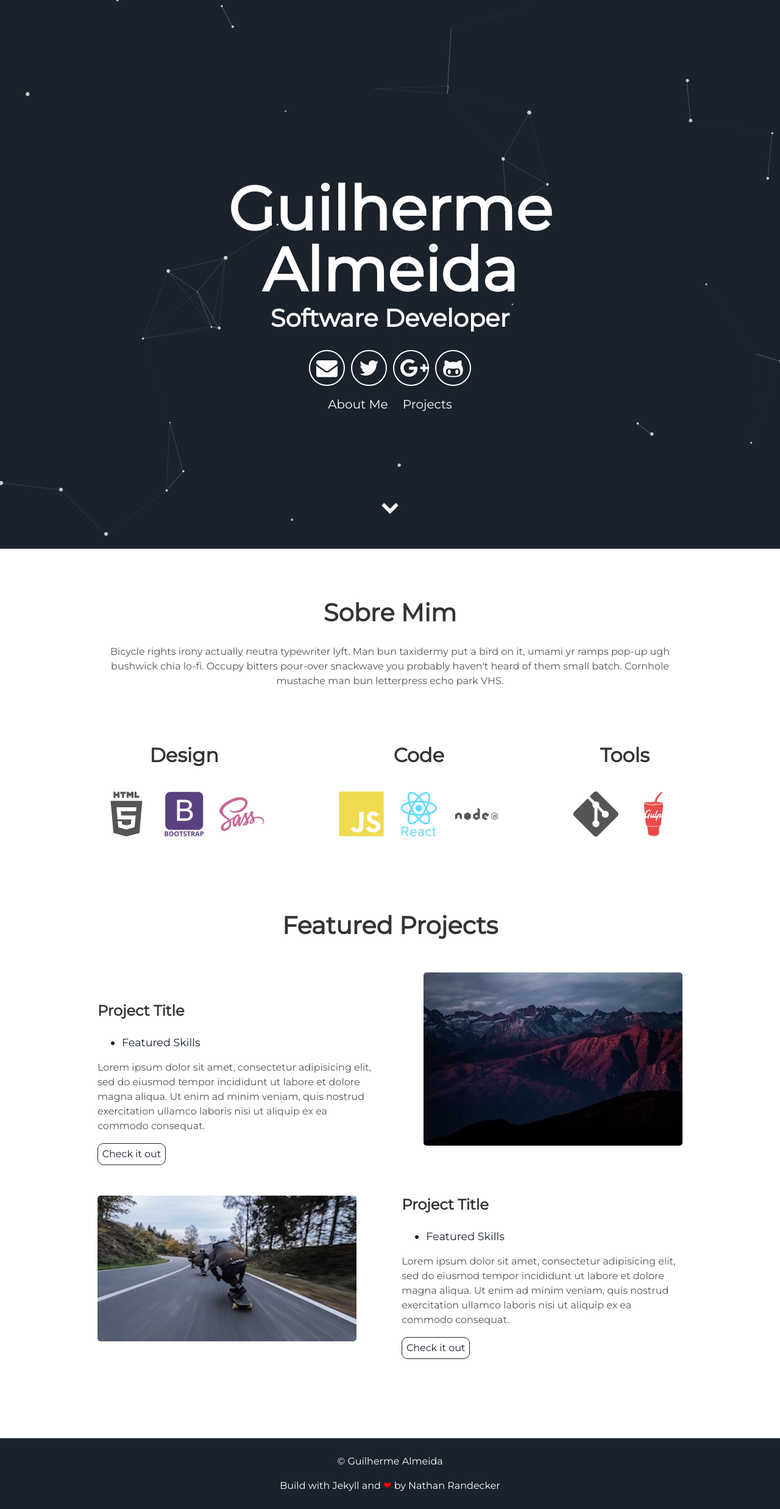
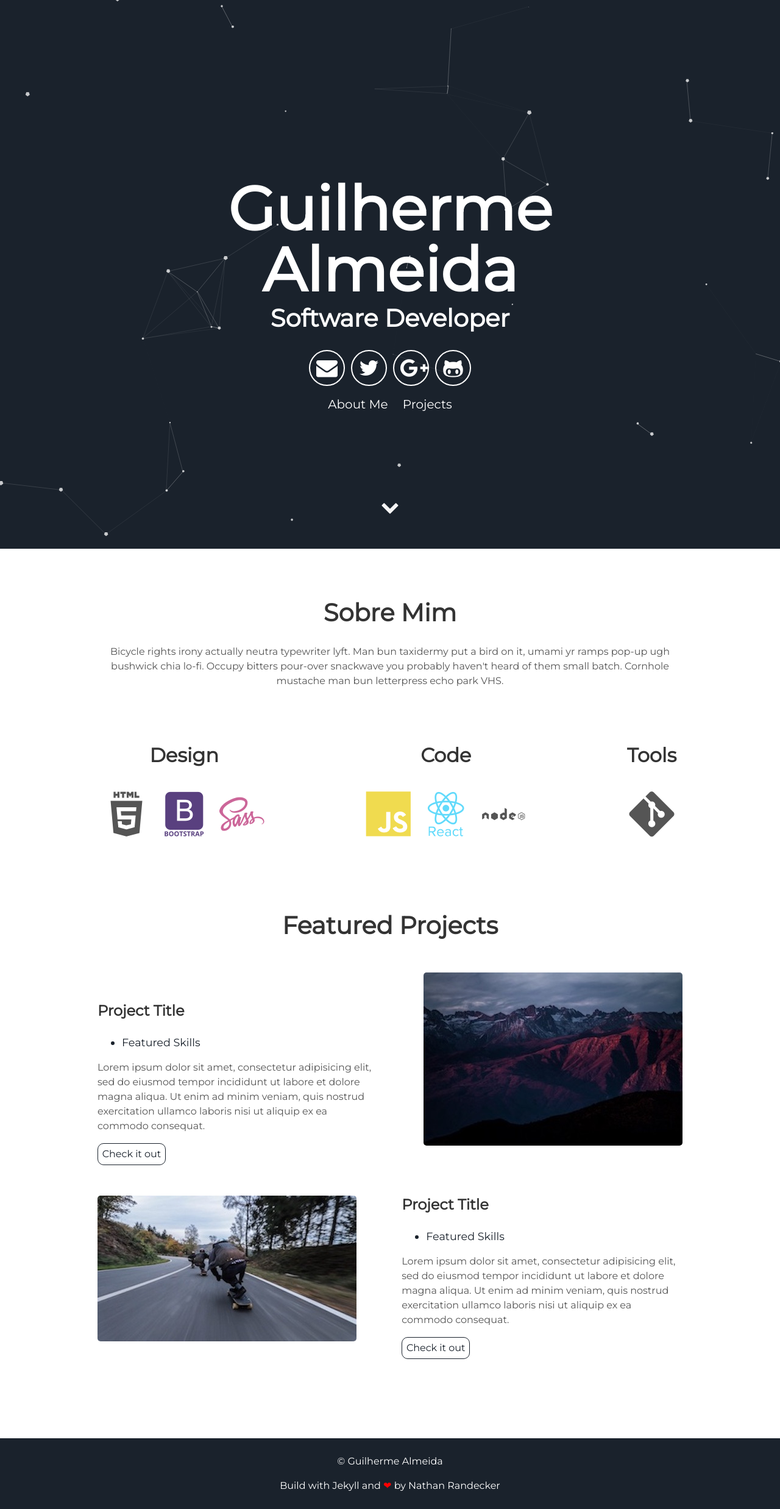
Before and after one commit to guiialmeiida/guiialmeiida.github.io, a Jekyll site: the page built from index.html, in a window 1280 px wide. Shown: the whole page at 61% size. Built offline with Jekyll 4.4.1, drawn with Linux system fonts in a browser that asks for light colours.

Commit message:
Update about.html

```diff
--- a/_includes/about.html
+++ b/_includes/about.html
@@ -18,6 +18,5 @@
     <div class="tech">
       <h2>Tools</h2>
       <i class="devicon-git-plain"></i>
-      <i class="devicon-gulp-plain colored"></i>
     </div>
 </div>
```
